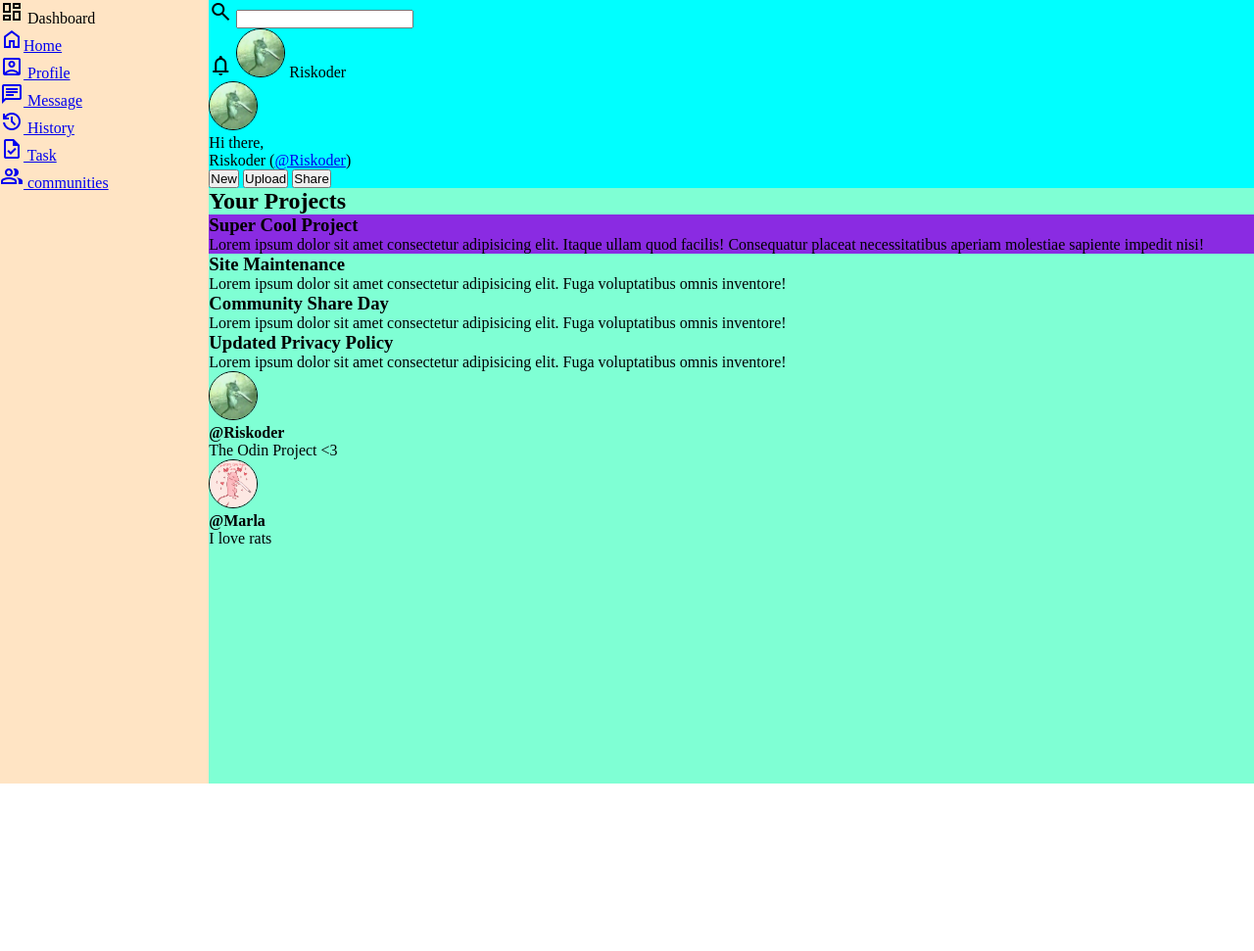
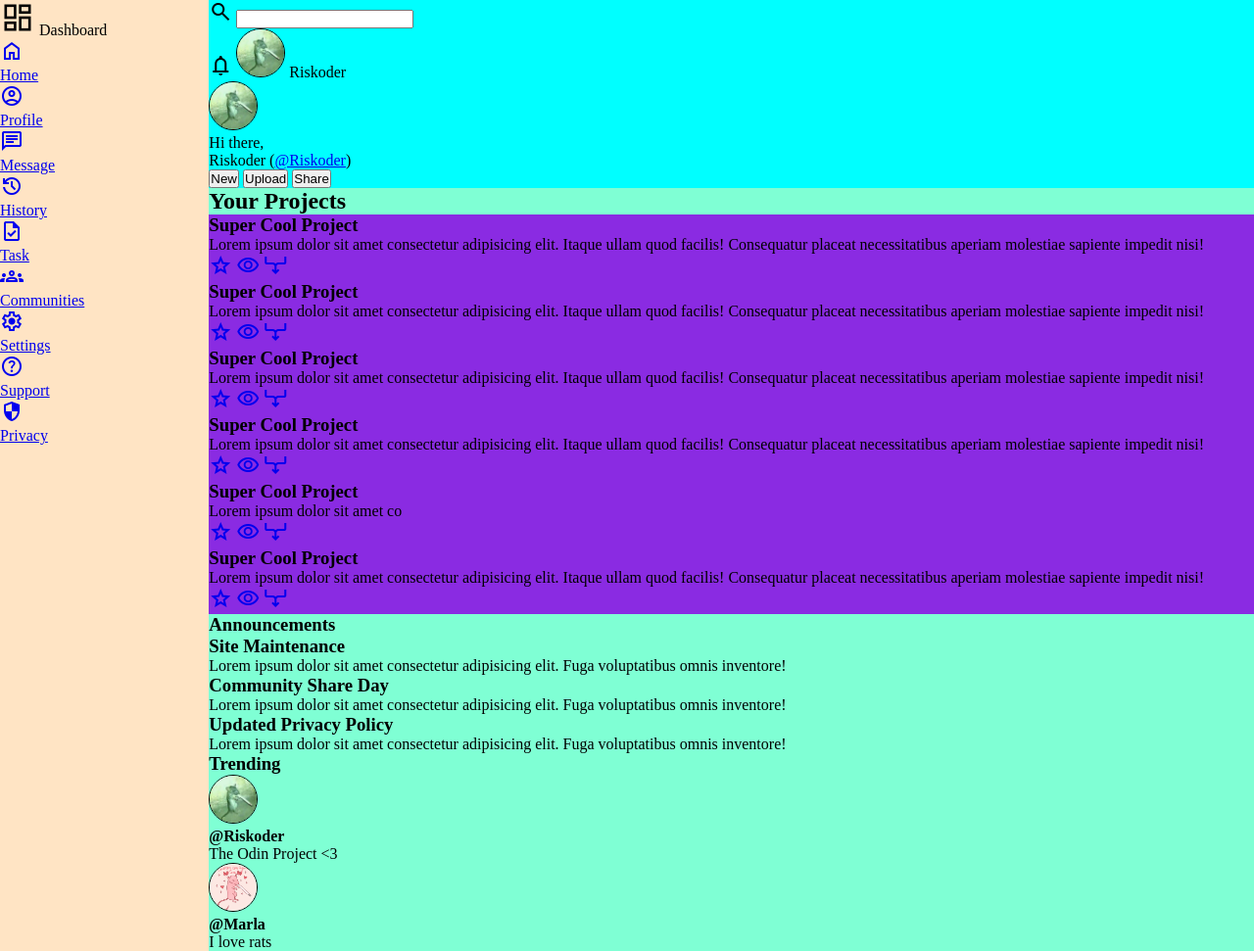
Before and after one commit to Riskoder/Project-Admin-Dashboard, a plain HTML site: page index.html in a window 1280 px wide. Shown: the whole page at 98% size. Before the commit the page ends 800 px from the top, so only its background shows below. Drawn offline with nearby package versions, Linux system fonts and the light colour scheme.

Commit message:
Added final HTML Structure

```diff
--- a/index.html
+++ b/index.html
@@ -17,11 +17,13 @@
   <body>
     <header class="header">
       <div class="search-bar">
-        <span class="material-symbols-outlined"> search </span>
-        <input type="text" />
+        <label for="src"
+          ><span class="material-symbols-outlined"> search </span>
+        </label>
+        <input type="text" id="src" />
       </div>
       <div class="users-profile">
-        <span class="material-symbols-outlined"> notifications </span>
+        <span class="material-symbols-outlined icon"> notifications </span>
         <img
           src="img/smokin-rat.jpg"
           alt="user profile image"
@@ -33,17 +35,20 @@
           src="img/smokin-rat.jpg"
           alt="user profile image"
           class="user-image" />
-        <p class="welcome">Hi there,</p>
-        <p class="user-header-name">
+        <div>
+          <div class="welcome">Hi there,</div>
+          <div class="user-header-name">
             Riskoder
             <span class="user-nick"
               >(<a
                 href="https://github.com/Riskoder/Project-Admin-Dashboard"
                 target="_blank"
+                class="link"
                 >@Riskoder</a
               >)</span
             >
-        </p>
+          </div>
+        </div>
       </div>
       <div class="user-action">
         <button class="btn new-post">New</button>
@@ -52,49 +57,55 @@
       </div>
     </header>
     <aside class="aside">
-      <div class="db-title">
-        <span class="material-symbols-outlined"> dashboard </span>
+      <div class="aside-title">
+        <span class="material-symbols-outlined" style="font-size: 36px">
+          dashboard
+        </span>
         Dashboard
       </div>
-      <div class="db-options">
-        <div class="db-opt home">
-          <a href="#" class="db-link">
-            <span class="material-symbols-outlined" for="Home"> home </span
-            >Home</a
+      <div class="aside-options">
+        <a href="#" class="aside-option">
+          <span class="material-symbols-outlined"> home </span>
+          <p>Home</p>
+        </a>
+        <a href="#" class="aside-option"
+          ><span class="material-symbols-outlined"> account_circle </span>
+          <p>Profile</p>
+        </a>
+        <a href="#" class="aside-option"
+          ><span class="material-symbols-outlined"> chat </span>
+          <p>Message</p></a
         >
-        </div>
-        <div class="db-opt profile">
-          <a href="#" class="db-link"
-            ><span class="material-symbols-outlined"> account_box </span>
-            Profile</a
+        <a href="#" class="aside-option"
+          ><span class="material-symbols-outlined"> history </span>
+          <p>History</p></a
         >
-        </div>
-        <div class="db-opt message">
-          <a href="#" class="db-link"
-            ><span class="material-symbols-outlined"> chat </span> Message</a
+        <a href="#" class="aside-option"
+          ><span class="material-symbols-outlined"> task </span>
+          <p>Task</p></a
         >
-        </div>
-        <div class="db-opt history">
-          <a href="#" class="db-link"
-            ><span class="material-symbols-outlined"> history </span> History</a
+        <a href="#" class="aside-option"
+          ><span class="material-symbols-outlined"> groups </span>
+          <p>Communities</p></a
         >
-        </div>
-        <div class="db-opt task">
-          <a href="#" class="db-link"
-            ><span class="material-symbols-outlined"> task </span> Task</a
+        <a href="#" class="aside-option settings"
+          ><span class="material-symbols-outlined"> settings </span>
+          <p>Settings</p></a
         >
-        </div>
-        <div class="db-opt communities">
-          <a href="#" class="db-link"
-            ><span class="material-symbols-outlined"> group </span>
-            communities</a
+        <a href="#" class="aside-option"
+          ><span class="material-symbols-outlined"> help </span>
+          <p>Support</p></a
         >
-        </div>
+        <a href="#" class="aside-option"
+          ><span class="material-symbols-outlined"> security </span>
+          <p>Privacy</p></a
+        >
       </div>
     </aside>
     <main class="main">
       <section class="user-projects">
         <h2>Your Projects</h2>
+        <div class="cards-projects">
           <article class="card-project">
             <h3 class="card-title">Super Cool Project</h3>
             <p class="card-description">
@@ -103,15 +114,126 @@
               molestiae sapiente impedit nisi!
             </p>
             <div class="card-options">
-            <div class="start-opt"></div>
-            <div class="view-opt"></div>
-            <div class="commit-opt"></div>
+              <a href="#" class="opt"
+                ><span class="material-symbols-outlined"> star </span></a
+              >
+              <a href="#" class="opt"
+                ><span class="material-symbols-outlined"> visibility </span></a
+              >
+              <a href="#" class="opt"
+                ><span class="material-symbols-outlined">
+                  arrow_and_edge
+                </span></a
+              >
             </div>
           </article>
+          <article class="card-project">
+            <h3 class="card-title">Super Cool Project</h3>
+            <p class="card-description">
+              Lorem ipsum dolor sit amet consectetur adipisicing elit. Itaque
+              ullam quod facilis! Consequatur placeat necessitatibus aperiam
+              molestiae sapiente impedit nisi!
+            </p>
+            <div class="card-options">
+              <a href="#" class="opt"
+                ><span class="material-symbols-outlined"> star </span></a
+              >
+              <a href="#" class="opt"
+                ><span class="material-symbols-outlined"> visibility </span></a
+              >
+              <a href="#" class="opt"
+                ><span class="material-symbols-outlined">
+                  arrow_and_edge
+                </span></a
+              >
+            </div>
+          </article>
+          <article class="card-project">
+            <h3 class="card-title">Super Cool Project</h3>
+            <p class="card-description">
+              Lorem ipsum dolor sit amet consectetur adipisicing elit. Itaque
+              ullam quod facilis! Consequatur placeat necessitatibus aperiam
+              molestiae sapiente impedit nisi!
+            </p>
+            <div class="card-options">
+              <a href="#" class="opt"
+                ><span class="material-symbols-outlined"> star </span></a
+              >
+              <a href="#" class="opt"
+                ><span class="material-symbols-outlined"> visibility </span></a
+              >
+              <a href="#" class="opt"
+                ><span class="material-symbols-outlined">
+                  arrow_and_edge
+                </span></a
+              >
+            </div>
+          </article>
+          <article class="card-project">
+            <h3 class="card-title">Super Cool Project</h3>
+            <p class="card-description">
+              Lorem ipsum dolor sit amet consectetur adipisicing elit. Itaque
+              ullam quod facilis! Consequatur placeat necessitatibus aperiam
+              molestiae sapiente impedit nisi!
+            </p>
+            <div class="card-options">
+              <a href="#" class="opt"
+                ><span class="material-symbols-outlined"> star </span></a
+              >
+              <a href="#" class="opt"
+                ><span class="material-symbols-outlined"> visibility </span></a
+              >
+              <a href="#" class="opt"
+                ><span class="material-symbols-outlined">
+                  arrow_and_edge
+                </span></a
+              >
+            </div>
+          </article>
+          <article class="card-project">
+            <h3 class="card-title">Super Cool Project</h3>
+            <p class="card-description">Lorem ipsum dolor sit amet co</p>
+            <div class="card-options">
+              <a href="#" class="opt"
+                ><span class="material-symbols-outlined"> star </span></a
+              >
+              <a href="#" class="opt"
+                ><span class="material-symbols-outlined"> visibility </span></a
+              >
+              <a href="#" class="opt"
+                ><span class="material-symbols-outlined">
+                  arrow_and_edge
+                </span></a
+              >
+            </div>
+          </article>
+          <article class="card-project">
+            <h3 class="card-title">Super Cool Project</h3>
+            <p class="card-description">
+              Lorem ipsum dolor sit amet consectetur adipisicing elit. Itaque
+              ullam quod facilis! Consequatur placeat necessitatibus aperiam
+              molestiae sapiente impedit nisi!
+            </p>
+            <div class="card-options">
+              <a href="#" class="opt"
+                ><span class="material-symbols-outlined"> star </span></a
+              >
+              <a href="#" class="opt"
+                ><span class="material-symbols-outlined"> visibility </span></a
+              >
+              <a href="#" class="opt"
+                ><span class="material-symbols-outlined">
+                  arrow_and_edge
+                </span></a
+              >
+            </div>
+          </article>
+        </div>
       </section>
-      <aside class="side-bar-projects">
+      <aside class="side-bar-info">
+        <h3>Announcements</h3>
         <section class="announcements">
-          <div class="announ-card">
+          <div class="card announ-card">
             <div class="site-main">
               <h3>Site Maintenance</h3>
               <p>
@@ -120,7 +242,7 @@
               </p>
             </div>
           </div>
-          <div class="announ-card">
+          <div class="card announ-card">
             <div class="com">
               <h3>Community Share Day</h3>
               <p>
@@ -129,7 +251,7 @@
               </p>
             </div>
           </div>
-          <div class="announ-card">
+          <div class="card announ-card">
             <div class="upd">
               <h3>Updated Privacy Policy</h3>
               <p>
@@ -140,24 +262,28 @@
           </div>
         </section>
         <section class="trending">
-          <div class="users-cards">
+          <h3>Trending</h3>
+          <div class="users-card-trending">
             <div class="user-card">
               <img
                 src="img/smokin-rat.jpg"
                 alt="user image"
                 class="user-image" />
+              <div>
                 <h4>@Riskoder</h4>
                 <p class="user-quote">The Odin Project <3</p>
               </div>
             </div>
-          <div class="users-cards">
+
             <div class="user-card">
               <img
                 src="img/bg,f8f8f8-flat,750x,075,f-pad,750x1000,f8f8f8.jpg"
                 alt="user image"
                 class="user-image" />
+              <div>
                 <h4>@Marla</h4>
                 <p class="user-quote">I love rats</p>
+              </div>
             </div>
           </div>
         </section>
```
Lines whose indentation alone changed are shown as unchanged.
